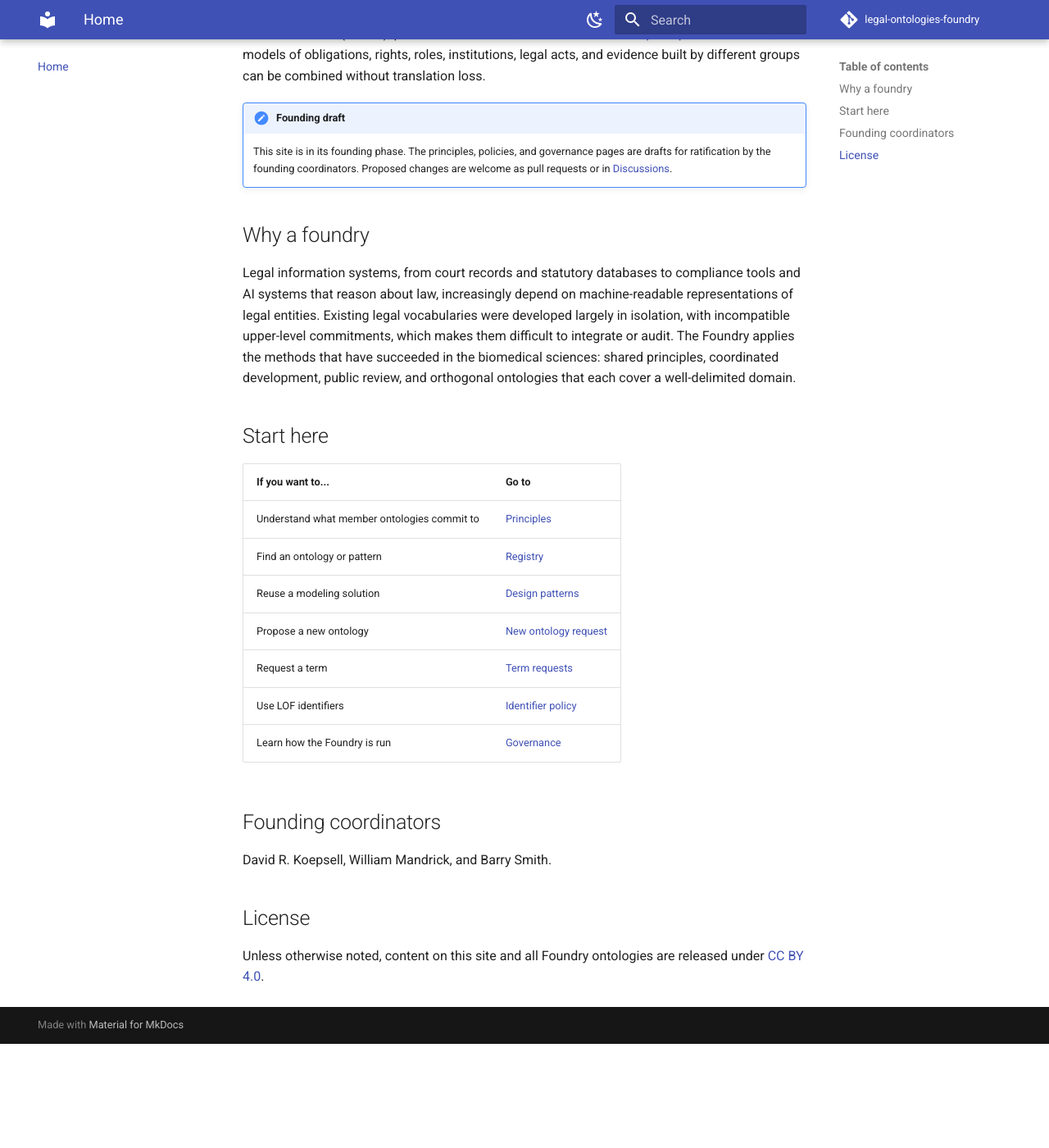
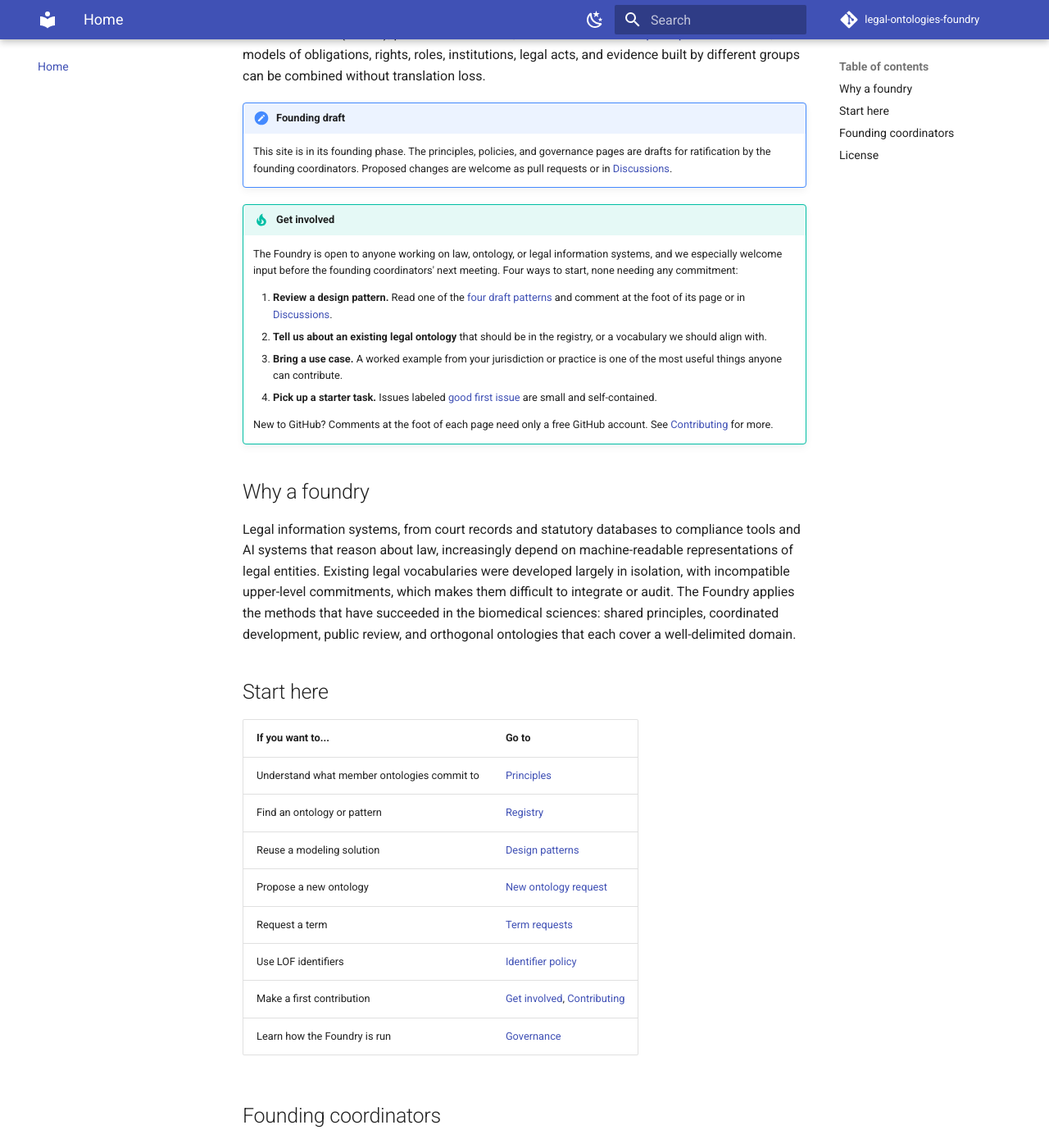
Before and after one commit to legal-ontologies-foundry/legal-ontologies-foundry.github.io, an MkDocs documentation site: the page built from docs/index.md, in a window 1280 px wide and 1400 px high, scrolled down 276 px. Shown: the whole window at 82% size. Built offline with MkDocs 1.6.1 and Material for MkDocs 9.7.7, drawn with Linux system fonts in a browser that asks for light colours; comment, search, counter and statistics services are not loaded; before the commit the page ends 1549 px from its top, so only the background shows below that.

Commit message:
Add Get involved box and first-contributions guide (#19)

```diff
--- a/docs/index.md
+++ b/docs/index.md
@@ -15,6 +15,26 @@ combined without translation loss.
     governance pages are drafts for ratification by the founding coordinators.
     Proposed changes are welcome as pull requests or in
     [Discussions](https://github.com/legal-ontologies-foundry/legal-ontologies-foundry.github.io/discussions).
+
+!!! tip "Get involved"
+    The Foundry is open to anyone working on law, ontology, or legal
+    information systems, and we especially welcome input before the founding
+    coordinators' next meeting. Four ways to start, none needing any
+    commitment:
+
+    1. **Review a design pattern.** Read one of the [four draft
+       patterns](odp/index.md) and comment at the foot of its page or in
+       [Discussions](https://github.com/legal-ontologies-foundry/legal-ontologies-foundry.github.io/discussions).
+    2. **Tell us about an existing legal ontology** that should be in the
+       registry, or a vocabulary we should align with.
+    3. **Bring a use case.** A worked example from your jurisdiction or
+       practice is one of the most useful things anyone can contribute.
+    4. **Pick up a starter task.** Issues labeled
+       [good first issue](https://github.com/legal-ontologies-foundry/legal-ontologies-foundry.github.io/issues?q=is%3Aissue+is%3Aopen+label%3A%22good+first+issue%22)
+       are small and self-contained.
+
+    New to GitHub? Comments at the foot of each page need only a free GitHub
+    account. See [Contributing](contributing.md) for more.
 
 ## Why a foundry
 
@@ -37,6 +57,7 @@ cover a well-delimited domain.
 | Propose a new ontology | [New ontology request](sop/new-ontology-request.md) |
 | Request a term | [Term requests](sop/term-requests.md) |
 | Use LOF identifiers | [Identifier policy](policy/identifiers.md) |
+| Make a first contribution | [Get involved](#get-involved), [Contributing](contributing.md) |
 | Learn how the Foundry is run | [Governance](about/governance.md) |
 
 ## Founding coordinators
```
Also changed, not shown: docs/contributing.md (+19 -0 lines).
